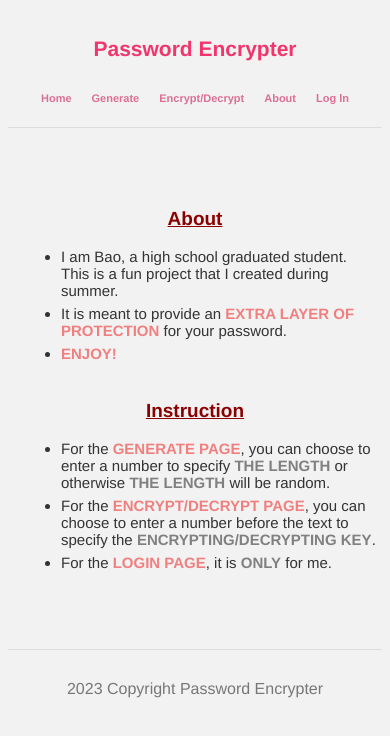
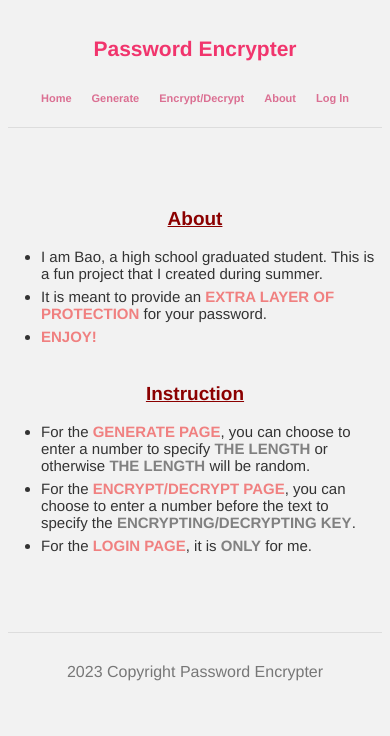
Before and after one commit to BaoTran685/password-encrypter, a Next.js app: page /about in a window 390 px wide. Shown: the top 736 px of the page. Built offline with nearby package versions, Linux system fonts and the light colour scheme; no server answers.

Commit message:
Fixed Css

```diff
--- a/styles/about.module.css
+++ b/styles/about.module.css
@@ -28,25 +28,28 @@
     font-size: 22px;
   }
   .about_content {
+    padding: 0 0 0 30px;
+  }
+  .about_content {
     font-size: 18px;
   }
 }
 @media all and (max-width: 1000px) {
   .about_title {
-    margin: auto;
     font-size: 20px;
   }
   .about_content {
     font-size: 17px;
+    padding: 0 0 0 25px;
   }
 }
 @media all and (max-width: 600px) {
   .about_title {
-    margin: auto;
     font-size: 19px;
   }
   .about_content {
     font-size: 15px;
+    padding: 0 0 0 20px;
   }
 }
 .bold_1 {
```
